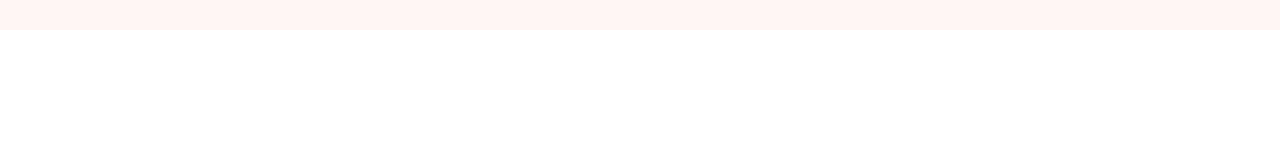
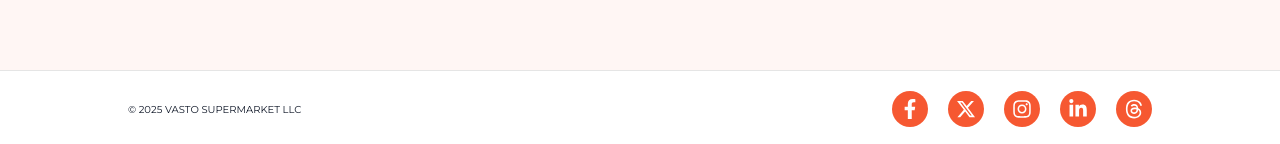
Before and after one commit to Muzafar-Ali/Vasto-Supermarket, a Next.js app in the folder Frontend/: page /product/1/1 in a window 1280 px wide. Shown: the part 848-992 px from the top of the page. Before the commit the page ends 878 px from the top, so only its background shows below. Built offline with nearby package versions, Linux system fonts and the light colour scheme; no server answers.

Commit message:
feat: added footer

```diff
--- a/Frontend/src/app/layout.tsx
+++ b/Frontend/src/app/layout.tsx
@@ -5,6 +5,7 @@ import Navbar from "@/components/navbar/Navbar";
 
 import { ToastContainer } from "react-toastify";
 import 'react-toastify/dist/ReactToastify.css';
+import Footer from "@/components/Footer";
 
 const geistSans = Geist({
   variable: "--font-geist-sans",
@@ -63,6 +64,7 @@ export default function RootLayout({
         <ToastContainer position='top-center'/>
         <Navbar/>
         {children}
+        <Footer/>
       </body>
     </html>
   );
--- a/Frontend/src/app/page.tsx
+++ b/Frontend/src/app/page.tsx
@@ -4,7 +4,7 @@ import Hero from "@/components/home/Hero";
 
 export default function Home() {
   return (
-    <div className="bg-backgroud-primary">
+    <div className="bg-backgroud-primary pb-10">
       <Hero/>
       <Categories/>
       <CategoryProductsDisplay/>
--- a/Frontend/src/app/product/[slug]/[id]/page.tsx
+++ b/Frontend/src/app/product/[slug]/[id]/page.tsx
@@ -46,7 +46,7 @@ const ProductDetailsPage = ({ params }: { params: Promise<{ id: string, slug: st
   };
 
   return (
-    <div className='bg-primary-base/5'>
+    <div className='bg-primary-base/5 pb-10'>
       <Wrapper className='p-4 grid lg:grid-cols-2 gap-5'>
         {/* Product Images Section */}
         <section className='flex flex-col gap-3 scroll-auto'>
@@ -136,17 +136,17 @@ const ProductDetailsPage = ({ params }: { params: Promise<{ id: string, slug: st
               <p className='font-semibold text-lg lg:text-xl'>Product Details</p>
             <div>
               <p className='font-semibold text-sm'>Description</p>
-              <p className='text-base'>{product?.description}</p>
+              <p className='text-sm md:text-base text-gray-850'>{product?.description}</p>
             </div>
             <div>
               <p className='font-semibold text-sm'>Unit</p>
-              <p className='text-base'>{product?.unit}</p>
+              <p className='text-sm md:text-base text-gray-850'>{product?.unit}</p>
             </div>
             {
               product?.moreDetails && Object.keys(product?.moreDetails).map((element,index)=>(
                 <div key={index}>
                   <p className='font-semibold text-sm'>{element}</p>
-                  <p className='text-base'>{product?.moreDetails[element]}</p>
+                  <p className='text-sm md:text-base text-gray-850'>{product?.moreDetails[element]}</p>
                 </div>
 
               ))
@@ -157,10 +157,10 @@ const ProductDetailsPage = ({ params }: { params: Promise<{ id: string, slug: st
 
         {/* Right side - product details */}
         <div className='flex flex-col gap-3  p-4 lg:p-7 bg-white rounded-md lg:max-h-[700px]'>
-          <div className='text-base lg:text-lg'>
+          <div className='text-sm md:text-base text-gray-850 lg:text-lg'>
             <p className=' bg-teal-600 text-white w-fit px-2 rounded-full'>10 Min</p>
             <h2 className='text-lg text-gray-900 font-semibold lg:text-3xl'>{product?.name}</h2>
-            <p className='text-sm lg:text-base'>{product?.unit}</p>
+            <p className='text-sm lg:text-sm md:text-base text-gray-850'>{product?.unit}</p>
             {/* <Divider/> */}
             <Separator className='my-3'/>
 
@@ -194,7 +194,7 @@ const ProductDetailsPage = ({ params }: { params: Promise<{ id: string, slug: st
                 {/* discount percentage */}
                 {
                   product && product?.discount > 0 && (
-                    <p className="font-bold text-teal-600 lg:text-2xl">{product?.discount}% <span className='text-base text-gray-900'>Discount</span></p>
+                    <p className="font-bold text-teal-600 lg:text-2xl">{product?.discount}% <span className='text-sm md:text-base text-gray-850 text-gray-900'>Discount</span></p>
                   )
                 }
 
@@ -222,18 +222,18 @@ const ProductDetailsPage = ({ params }: { params: Promise<{ id: string, slug: st
           <div className='my-4 grid gap-3 lg:hidden rounded-md bg-white'>
             <div>
               <p className='font-semibold'>Description</p>
-              <p className='text-base'>{product?.description}</p>
+              <p className='text-sm md:text-base text-gray-850'>{product?.description}</p>
             </div>
             <div>
               <p className='font-semibold'>Unit</p>
-              <p className='text-base'>{product?.unit}</p>
+              <p className='text-sm md:text-base text-gray-850'>{product?.unit}</p>
             </div>
             {
               product?.moreDetails && Object.keys(product?.moreDetails).map((element,index)=>{
                 return(
                   <div key={index}>
                     <p className='font-semibold'>{element}</p>
-                    <p className='text-base'>{product?.moreDetails[element]}</p>
+                    <p className='text-sm md:text-base text-gray-850'>{product?.moreDetails[element]}</p>
                   </div>
                 )
               })
--- a/Frontend/src/app/productList/[slug]/[id]/page.tsx
+++ b/Frontend/src/app/productList/[slug]/[id]/page.tsx
@@ -57,7 +57,8 @@ const ProductList = ({params}: {params: Promise<{ id: string, slug: string}>}) =
   }, [subcategory, subCatId])
 
   return (
-    <Wrapper className='pt-5 lg:pt-10 bg-primary-base/5'>
+    <div className='bg-primary-base/5'>
+      <Wrapper className='pt-5 lg:pt-10  pb-5'>
         <div className='grid grid-cols-[80px_1fr] md:grid-cols-[160px_1fr] lg:grid-cols-[270px_1fr] py-2'>
 
           {/* Sidebar - Subcategory navigation */}
@@ -113,6 +114,7 @@ const ProductList = ({params}: {params: Promise<{ id: string, slug: string}>}) =
 
         </div>
       </Wrapper>
+    </div>
   )
 }
 
--- /dev/null
+++ b/Frontend/src/components/Footer.tsx
@@ -0,0 +1,33 @@
+import { FaFacebook, FaLinkedin, FaThreads, FaXTwitter } from "react-icons/fa6"
+import Wrapper from "./Wrapper"
+import { FaFacebookF, FaInstagram, FaLinkedinIn } from "react-icons/fa"
+
+const Footer = () => {
+  return (
+    <section className="border-t">
+      <div className="flex flex-col md:flex-row items-center gap-2 justify-between md:px-20 lg:px-32 py-5">
+        <p className="text-[10px] text-gray-900 uppercase">&copy; 2025 Vasto supermarket LLC</p>
+
+        <div className="flex items-center justify-between gap-5 transition-all duration-300">
+          <div className="flex items-center justify-center bg-primary-base p-1 md:p-2 rounded-full hover:scale-125 cursor-pointer">
+            <FaFacebookF className="h-5 w-5 text-white" />
+          </div>
+          <div className="flex items-center justify-center bg-primary-base p-1 md:p-2 rounded-full hover:scale-125 cursor-pointer">
+            <FaXTwitter className="h-5 w-5 text-white" />
+          </div>
+          <div className="flex items-center justify-center bg-primary-base p-1 md:p-2 rounded-full hover:scale-125 cursor-pointer">
+            <FaInstagram className="h-5 w-5 text-white" />
+          </div>
+          <div className="flex items-center justify-center bg-primary-base p-1 md:p-2 rounded-full hover:scale-125 cursor-pointer">
+            <FaLinkedinIn className="h-5 w-5 text-white" />
+          </div>
+          <div className="flex items-center justify-center bg-primary-base p-1 md:p-2 rounded-full hover:scale-125 cursor-pointer">
+            <FaThreads className="h-5 w-5 text-white" />
+          </div>
+        </div>
+      </div>
+    </section>
+  )
+}
+
+export default Footer
```
Lines whose indentation alone changed are shown as unchanged.
